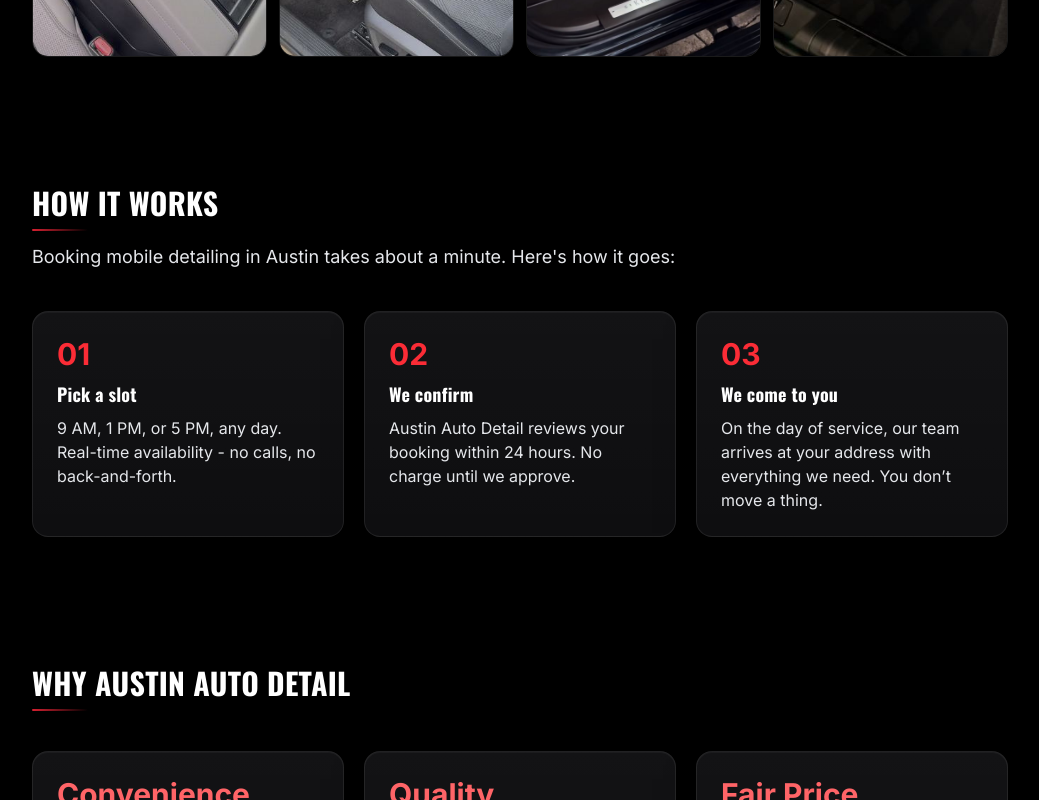
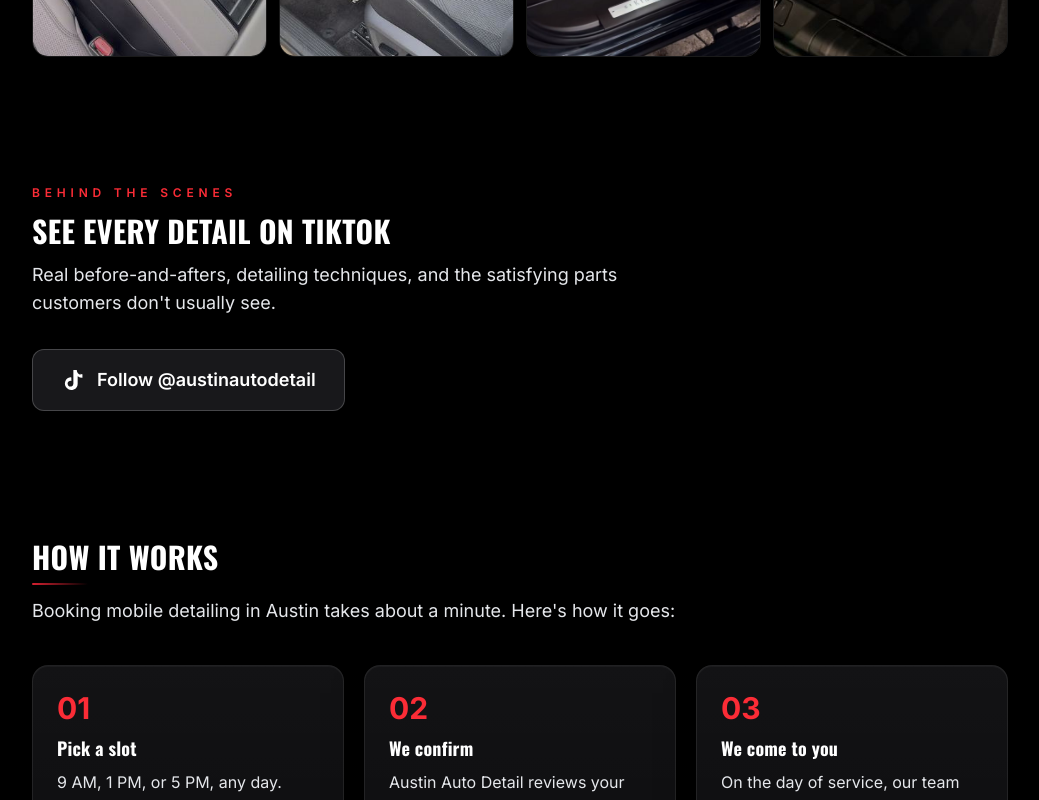
Before and after one commit to faddystorm2005/AAD, a Next.js app: page / in a window 1280 px wide. Shown: the part 2760-3560 px from the top of the page, without its empty margins (120-1159 px from the left). Built offline with nearby package versions, Linux system fonts and the light colour scheme; no server answers.

Commit message:
feat: add TikTok callout section between Recent Work and How It Works

```diff
--- a/src/app/page.tsx
+++ b/src/app/page.tsx
@@ -217,6 +217,45 @@ export default function Home() {
               />
             </div>
           ))}
+        </div>
+      </section>
+
+      {/* TikTok callout, sits between Recent Work and How It Works
+          to capture interest at peak gallery engagement. */}
+      <section
+        aria-label="TikTok content"
+        className="relative z-10 mx-auto w-full max-w-5xl px-6 py-16"
+      >
+        <div className="reveal-on-scroll">
+          <p className="text-xs font-semibold uppercase tracking-[0.4em] text-red-500">
+            Behind the Scenes
+          </p>
+          <h2 className="mt-3 text-2xl font-bold uppercase tracking-wider text-white sm:text-3xl">
+            See Every Detail on TikTok
+          </h2>
+          <p className="mt-3 max-w-2xl text-base text-gray-200 sm:text-lg">
+            Real before-and-afters, detailing techniques, and the satisfying parts customers don&apos;t usually see.
+          </p>
+        </div>
+
+        <div className="reveal-on-scroll mt-8">
+          <a
+            href="https://www.tiktok.com/@austinautodetail"
+            target="_blank"
+            rel="noopener noreferrer"
+            className="press inline-flex items-center gap-3 rounded-xl border border-white/20 bg-zinc-900 px-7 py-4 text-base font-semibold text-white hover:bg-zinc-800 sm:text-lg"
+          >
+            <svg
+              xmlns="http://www.w3.org/2000/svg"
+              viewBox="0 0 24 24"
+              fill="currentColor"
+              className="h-6 w-6"
+              aria-hidden="true"
+            >
+              <path d="M19.59 6.69a4.83 4.83 0 0 1-3.77-4.25V2h-3.45v13.67a2.89 2.89 0 0 1-5.2 1.74 2.89 2.89 0 0 1 2.31-4.64 2.93 2.93 0 0 1 .88.13V9.4a6.84 6.84 0 0 0-1-.05A6.33 6.33 0 0 0 5.8 20.1a6.34 6.34 0 0 0 10.86-4.43V8.2a8.16 8.16 0 0 0 4.77 1.52v-3.4a4.85 4.85 0 0 1-1.84-.63z" />
+            </svg>
+            Follow @austinautodetail
+          </a>
         </div>
       </section>
 
```
